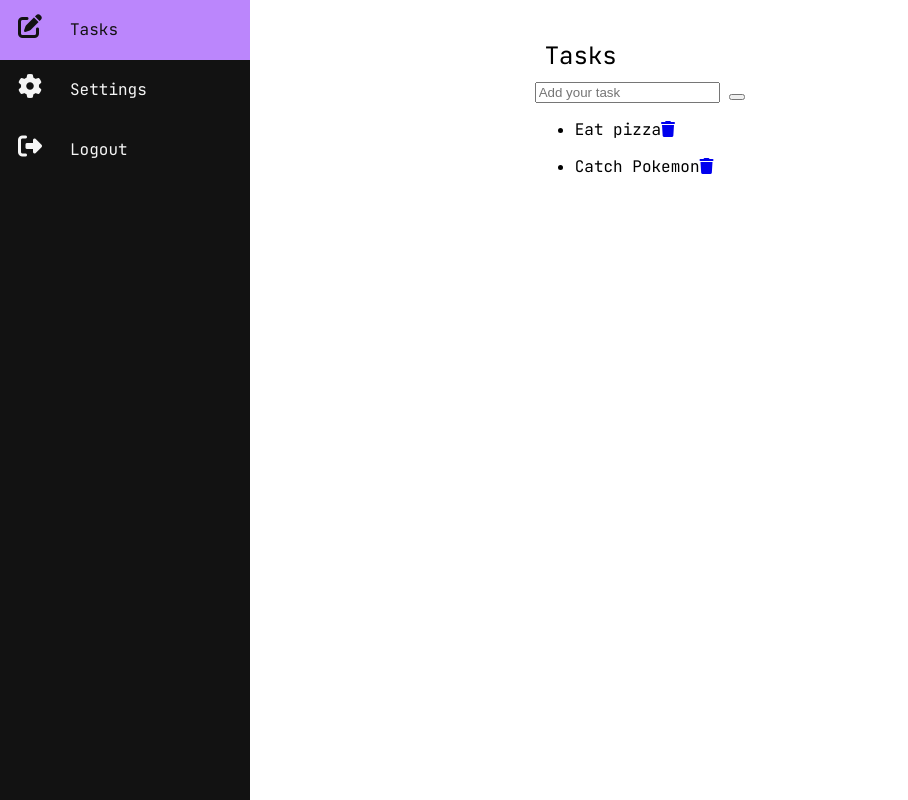
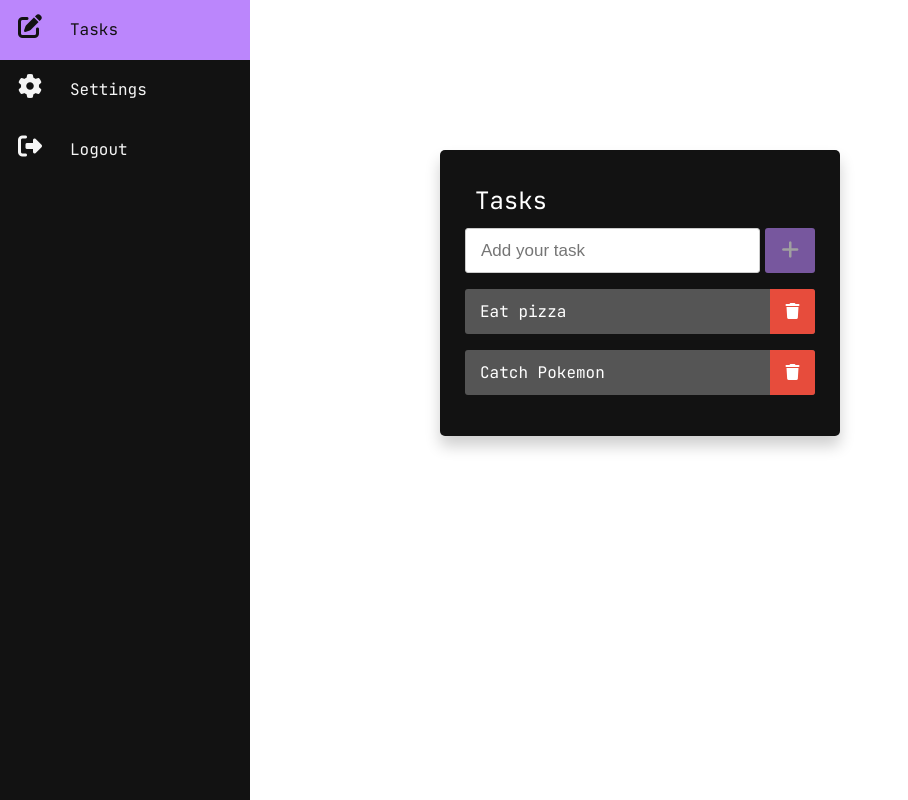
Before and after one commit to girlwhodrawsandstuff/day-planner, a Flask app: page /tasks in a window 1280 px wide. Shown: the whole page, without its empty margins (0-908 px from the left). Run offline with Flask 2, Linux system fonts and the light colour scheme; a user stored in the database is signed in; data comes from the database, SQL or seed files in the repository; both versions use the stored data as it was after the commit; some libraries are stand-ins or nearby versions.

Commit message:
final css changes

```diff
--- a/static/css/style.css
+++ b/static/css/style.css
@@ -9,6 +9,7 @@ body {
   margin: 0;
   padding: 0;
 }
+ /* top navbar */
 
 .top-navbar {
   display: flex;
@@ -16,7 +17,7 @@ body {
   justify-content: space-between;
   align-items: center;
   background-color:#121212;
-  color: white;
+  color: #ffffff;
 }
 
 .brand-title {
@@ -101,6 +102,8 @@ body {
   }
 }
 
+/* sidebar */
+
 .sidebar {
   position: fixed;
   left: 0;
@@ -163,6 +166,7 @@ body {
   white-space: nowrap;
 }
 
+/* main section of all pages except tasks */
 .main-section {
   display: flex;
   flex-direction: column;
@@ -194,3 +198,92 @@ body {
   padding: 10px 20px;
   transition: 0.3s;
 }
+
+.submit-button button:hover {
+  background-color: #c291ff;
+}
+
+/* Tasks page */
+
+.wrapper {
+  max-width: 400px;
+  width: 100%;
+  margin: 120px auto;
+  padding: 25px;
+  border-radius: 5px;
+  box-shadow: 0px 10px 15px #cfcfcf;
+  color: #ffffff;
+  background-color: #121212;
+}
+
+.wrapper .input-field {
+    margin: 2px 0;
+    width: 100%;
+    display: flex;
+    height: 45px;
+}
+
+.input-field input {
+  width: 85%;
+  height: 100%;
+  outline: none;
+  border-radius: 3px;
+  border: 1px solid #ccc;
+  font-size: 17px;
+  padding-left: 15px;
+}
+
+.input-field button {
+  width: 50px;
+  height: 100%;
+  border: none;
+  color: #fff;
+  margin-left: 5px;
+  font-size: 20px;
+  outline: none;
+  background: #bb86fc;
+  cursor: pointer;
+  opacity: 0.6;
+  border-radius: 3px;
+  pointer-events: none;
+  transition: all 0.3s ease;
+}
+
+.input-field button:hover {
+  background-color: #c291ff;
+}
+
+.input-field button.active{
+  opacity: 1;
+  pointer-events: auto;
+}
+
+.list-items {
+  padding-inline-start: 0px;
+}
+
+.list-items li {
+  list-style: none;
+  height: 45px;
+  line-height: 45px;
+  position: relative;
+  background: #555;
+  border-radius: 3px;
+  margin-bottom: 8px;
+  padding: 0 15px;
+  overflow: absolute;
+}
+
+.list-items li span {
+  position: absolute;
+  right: 0px;
+  background-color: #e74c3c;
+  width: 45px;
+  text-align: center;
+  border-radius: 0 3px 3px 0;
+  cursor: pointer;
+}
+
+.fa-trash {
+  color: white;
+}
--- a/templates/tasks.html
+++ b/templates/tasks.html
@@ -38,12 +38,12 @@
     </nav>
 
     <main class="main-section">
-        <div class="tasks-main">
+        <div class="wrapper">
             <div class="page-header">Tasks</div>
             <form action="/add" method="post">
                 <div class="input-field">
                     <input type="text" name="title" placeholder="Add your task"></input>
-                    <button class="add-button" type="submit"
+                    <button type="submit">
                         <i class="fas fa-plus"></i>
                     </button>
                 </div>
```
Also changed, not shown: planner.db.
